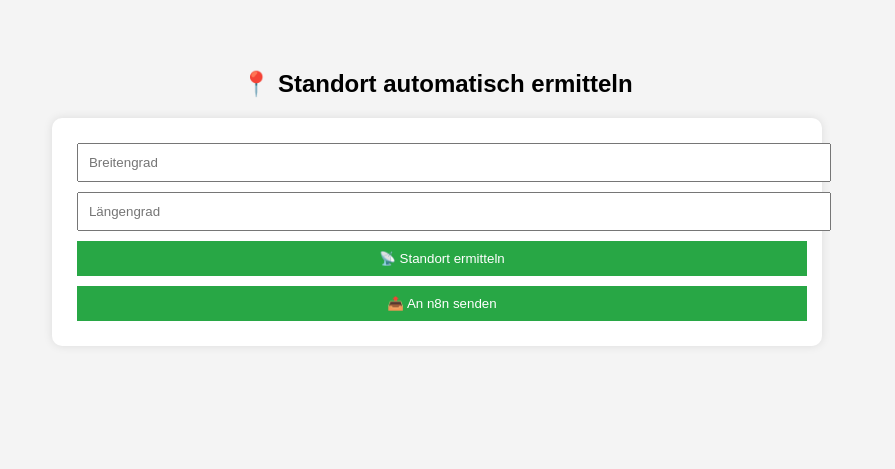
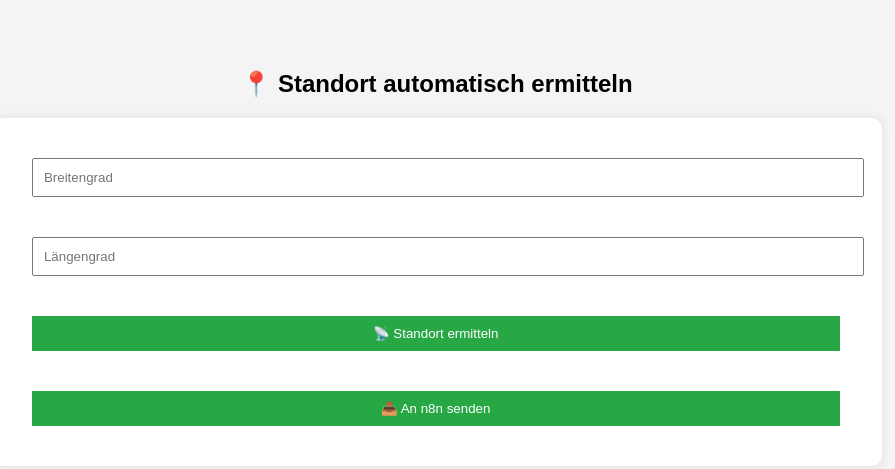
Before and after one commit to RusmirOmerovic/n8n-forstauftrag, a plain HTML site: page index.html in a window 1280 px wide. Shown: the whole page, without its empty margins (203-1098 px from the left). Drawn offline with Linux system fonts and the light colour scheme.

Commit message:
erste leicht veränderte Version Gps Formular

```diff
--- a/index.html
+++ b/index.html
@@ -20,8 +20,8 @@
     }
     input, button {
       padding: 10px;
-      margin: 5px;
-      width: 100%;
+      margin: 20px;
+      width: 95%;
     }
     button {
       background-color: #28a745;
```
